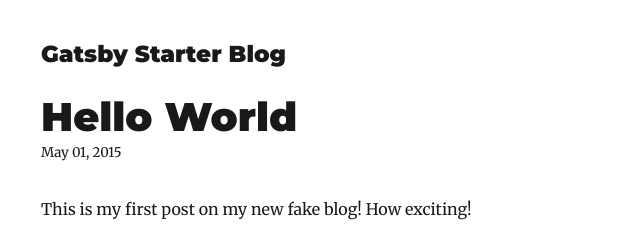
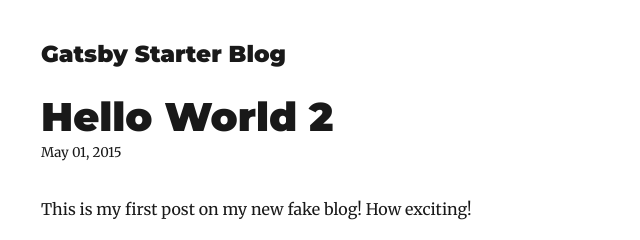
Before and after one commit to jarrettyew/gatsby-netlify-cms, a Gatsby site: page /hello-world/ in a window 1280 px wide. Shown: the top 240 px of the page, 284-924 px from the left. Built offline with nearby package versions, Linux system fonts and the light colour scheme; Gatsby itself is replaced by a stand-in of ours; some packages are replaced by stand-ins of ours.

Commit message:
Second commit

```diff
--- a/content/blog/hello-world/index.md
+++ b/content/blog/hello-world/index.md
@@ -1,5 +1,5 @@
 ---
-title: Hello World
+title: Hello World 2
 date: "2015-05-01T22:12:03.284Z"
 description: "Hello World"
 ---
```
